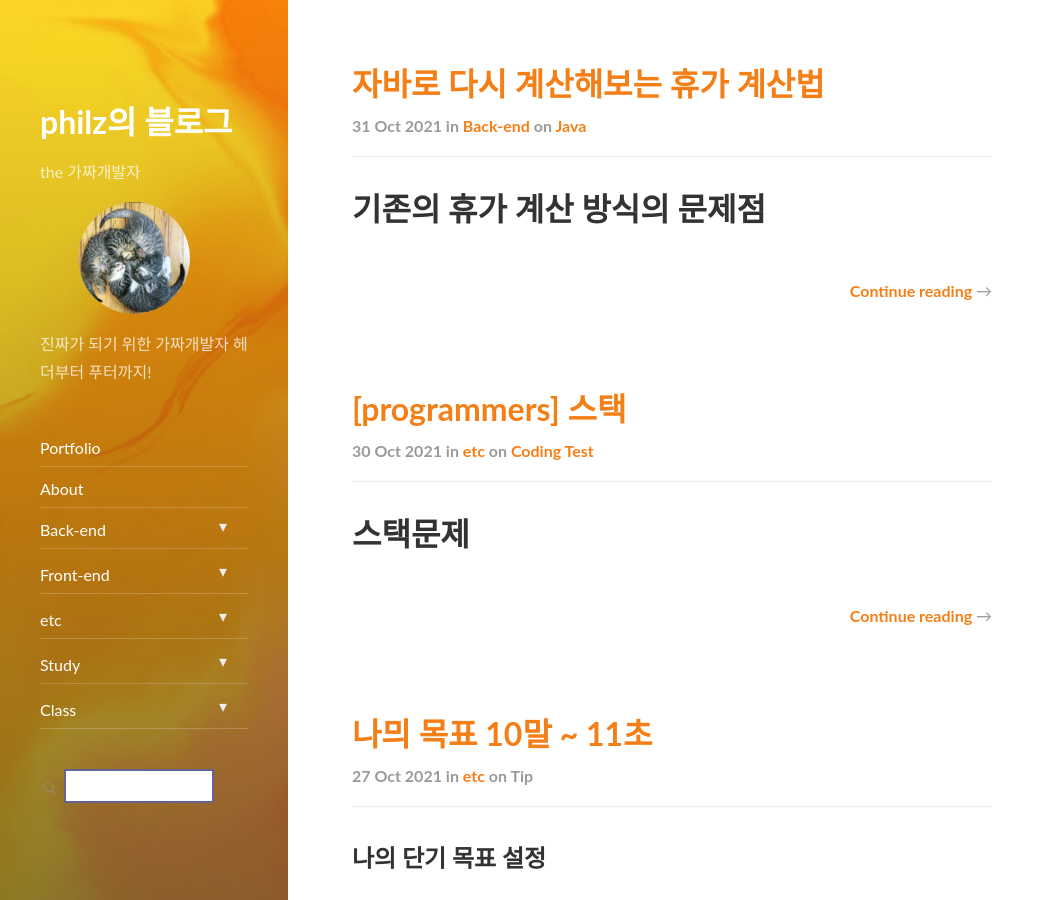
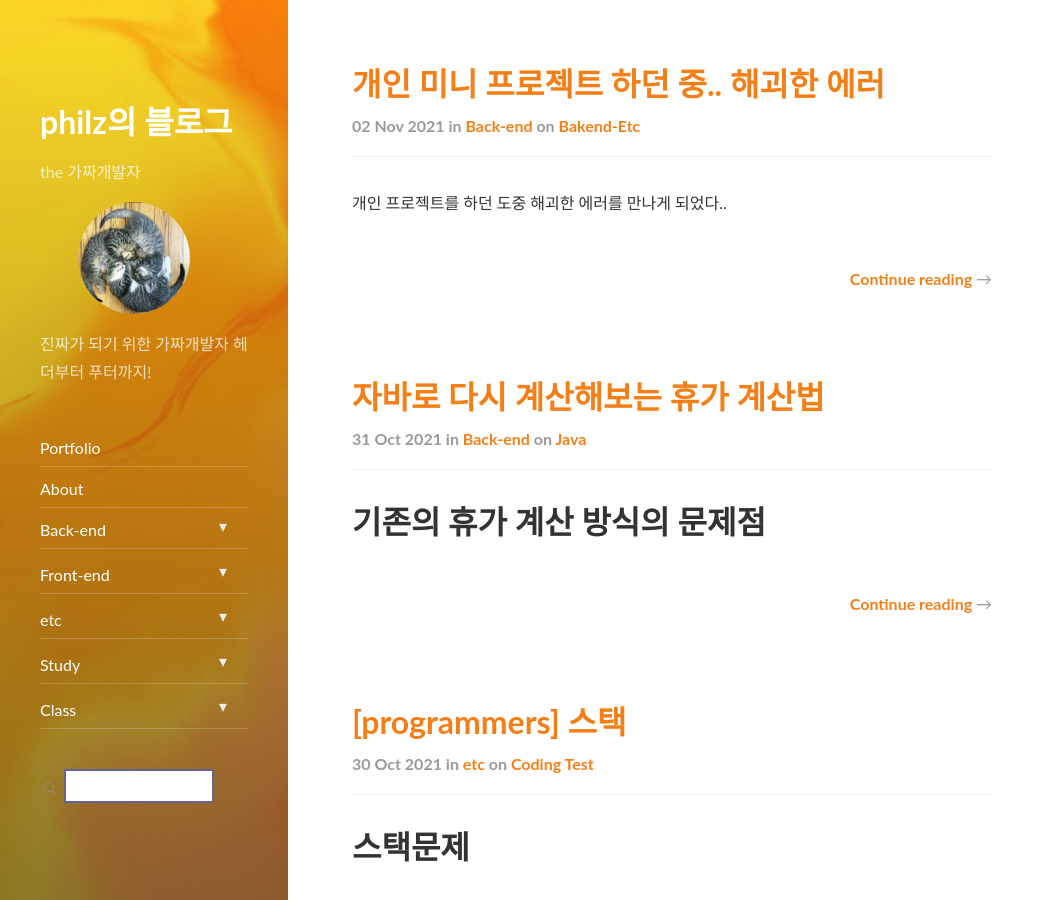
Before and after one commit to progress0407/progress0407.github.io, a Jekyll site: the page built from index.html, in a window 1280 px wide and 900 px high. Shown: the whole window, without its empty margins (0-1055 px from the left). Built offline with Jekyll 4.4.1, drawn with Linux system fonts in a browser that asks for light colours; nearby versions of some CDN libraries; the list of posts is cut into pages by our own code.

Commit message:
해괴한 에러

```diff
--- /dev/null
+++ b/_posts/backend/etc/2021-11-02-해괴한_에러.md
@@ -0,0 +1,21 @@
+---
+layout: post
+title: "개인 미니 프로젝트 하던 중.. 해괴한 에러"
+subtitle: "..."
+date: 2021-11-02 22:15:00 +0900
+categories: backend
+tags: etc
+comments: true
+---
+
+개인 프로젝트를 하던 도중 해괴한 에러를 만나게 되었다..
+
+![image](https://user-images.githubusercontent.com/66164361/139841763-77dcf0e0-aaf6-4f48-8523-ea0b2be5953a.png)
+
+위와 같이 혹시나 되는가 하는 마음에 {min}, {max}을 추가하였는데 아래와 같은 버그가 생겼다
+
+![image](https://user-images.githubusercontent.com/66164361/139841999-54358a86-7348-4982-a731-9ee7358793a5.png)
+
+![image](https://user-images.githubusercontent.com/66164361/139842101-e95bd781-2277-4a8a-a444-ff161db2484c.png)
+
+작은 문법 오류가 무시무시한 결과를 초래한다...
```
Also changed, not shown: _posts/etc/codingtest/2021-10-23-자바-코테-팁.md (+17 -0 lines), _posts/etc/tip/2021-10-27-나의목표-10말.md (renamed from _posts/etc/tip/2021-10-27-1나의목표-10말.md).
